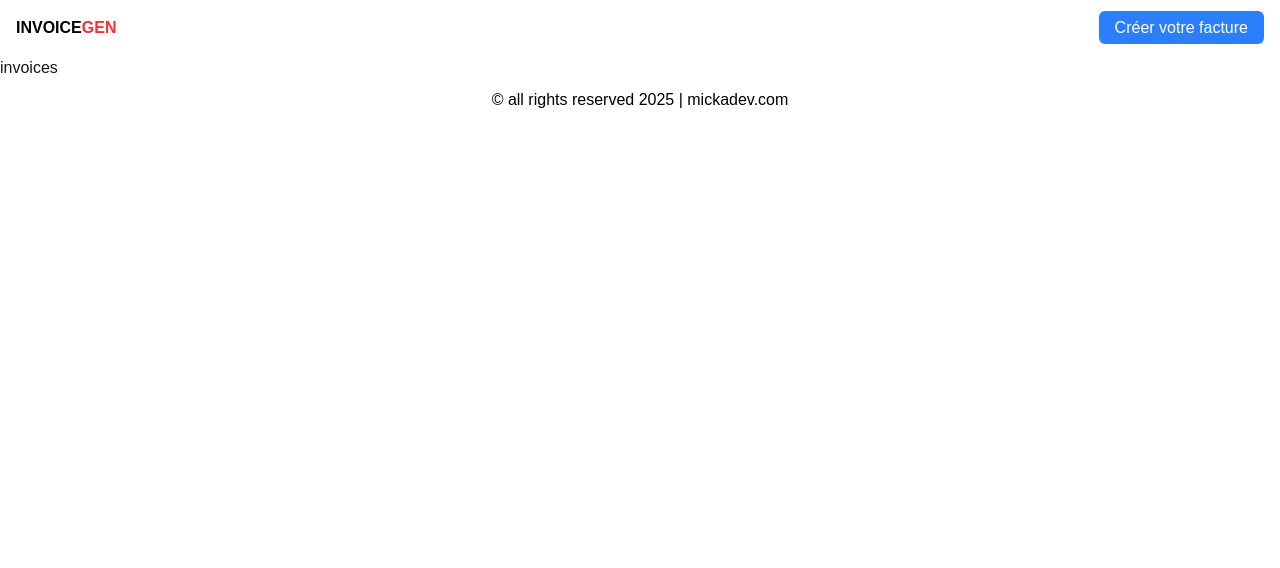
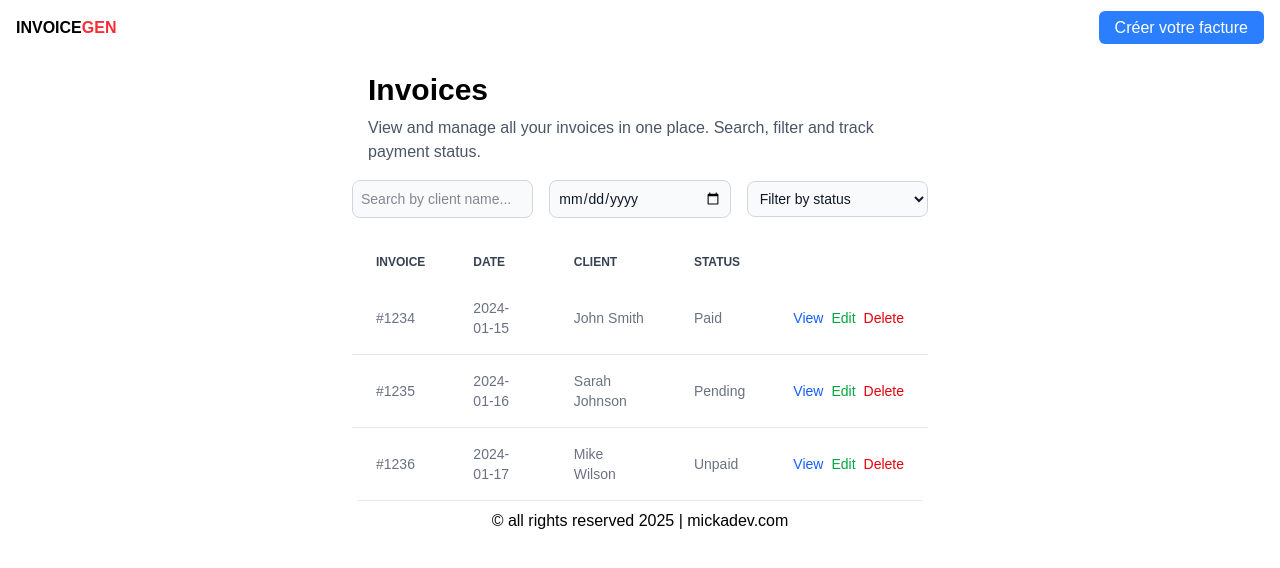
Before and after one commit to noxbike/Professional-invoice-generator, a Next.js app: page /invoices in a window 1280 px wide. Shown: the top 568 px of the page. Built offline with nearby package versions, Linux system fonts and the light colour scheme.

Commit message:
design list invoice page

```diff
--- a/src/app/globals.css
+++ b/src/app/globals.css
@@ -13,6 +13,13 @@
   --font-mono: var(--font-geist-mono);
 }
 
+@media (prefers-color-scheme: light) {
+  :root {
+    --background: #ffffff;
+    --foreground: black;
+  }
+}
+
 @media (prefers-color-scheme: dark) {
   :root {
     --background: #ffffff;
@@ -24,4 +31,5 @@ body {
   background: var(--background);
   color: var(--foreground);
   font-family: Arial, Helvetica, sans-serif;
+
 }
--- a/src/app/invoices/page.js
+++ b/src/app/invoices/page.js
@@ -1,5 +1,122 @@
 export default function Invoices() {
-  return <div>
-    invoices
+  return <div className="max-w-xl m-auto flex flex-col justify-around align-items-center">
+    <div className="p-4 gap-4">
+        <h1 className="text-3xl font-bold text-black">Invoices</h1>
+        <p className="text-gray-600 mt-2">View and manage all your invoices in one place. Search, filter and track payment status.</p>
+    </div>
+<div className="relative overflow-x-auto sm:rounded-lg">
+    <div className="flex flex-col gap-8 mb-6">
+        <div className="flex flex-row gap-4 items-center">
+            <div className="flex-1">
+                <input type="text"
+                    className="block w-full p-2 text-sm text-gray-900 border border-gray-300 rounded-lg bg-gray-50 focus:ring-blue-500 focus:border-blue-500"
+                    placeholder="Search by client name..."
+                />
+            </div>
+            <div className="flex-1">
+                <input type="date"
+                    className="block w-full p-2 text-sm text-gray-900 border border-gray-300 rounded-lg bg-gray-50 focus:ring-blue-500 focus:border-blue-500"
+                />
+            </div>
+            <div className="flex-1">
+                <select className="block w-full p-2 text-sm text-gray-900 border border-gray-300 rounded-lg bg-gray-50 focus:ring-blue-500 focus:border-blue-500">
+                    <option value="">Filter by status</option>
+                    <option value="paid">Paid</option>
+                    <option value="pending">Pending</option>
+                    <option value="unpaid">Unpaid</option>
+                </select>
+            </div>
+        </div>
+    </div>
+
+    <table className="w-full text-sm text-left rtl:text-right text-gray-500 text-gray-400">
+        <thead className="text-xs text-gray-700 uppercase text-gray-400">
+            <tr>
+                <th scope="col" className="px-6 py-3">
+                    invoice
+                </th>
+                <th scope="col" className="px-6 py-3">
+                    Date
+                </th>
+                <th scope="col" className="px-6 py-3">
+                    Client
+                </th>
+                <th scope="col" className="px-6 py-3">
+                    status
+                </th>
+                <th scope="col" className="px-6 py-3">
+                    <span className="sr-only">Voir</span>
+                </th>
+            </tr>
+        </thead>
+        <tbody>
+            <tr className="border-b bg-white border-gray-200 hover:bg-gray-50">
+                <td className="px-6 py-4">
+                    #1234
+                </td>
+                <td className="px-6 py-4">
+                    2024-01-15
+                </td>
+                <td className="px-6 py-4">
+                    John Smith
+                </td>
+                <td className="px-6 py-4">
+                    Paid
+                </td>
+                <td className="px-6 py-4 text-right">
+                    <div className="flex justify-end gap-2">
+                        <a href="#" className="font-medium text-blue-600 hover:underline">View</a>
+                        <a href="#" className="font-medium text-green-600 hover:underline">Edit</a>
+                        <a href="#" className="font-medium text-red-600 hover:underline">Delete</a>
+                    </div>
+                </td>
+            </tr>
+            <tr className="border-b bg-white border-gray-200 hover:bg-gray-50">
+                <td className="px-6 py-4">
+                    #1235
+                </td>
+                <td className="px-6 py-4">
+                    2024-01-16
+                </td>
+                <td className="px-6 py-4">
+                    Sarah Johnson
+                </td>
+                <td className="px-6 py-4">
+                    Pending
+                </td>
+                <td className="px-6 py-4 text-right">
+                    <div className="flex justify-end gap-2">
+                        <a href="#" className="font-medium text-blue-600 hover:underline">View</a>
+                        <a href="#" className="font-medium text-green-600 hover:underline">Edit</a>
+                        <a href="#" className="font-medium text-red-600 hover:underline">Delete</a>
+                    </div>
+                </td>
+            </tr>
+            <tr className=" border-b bg-white border-gray-200 hover:bg-gray-50">
+                <td className="px-6 py-4">
+                    #1236
+                </td>
+                <td className="px-6 py-4">
+                    2024-01-17
+                </td>
+                <td className="px-6 py-4">
+                    Mike Wilson
+                </td>
+                <td className="px-6 py-4">
+                    Unpaid
+                </td>
+                <td className="px-6 py-4 text-right">
+                    <div className="flex justify-end gap-2">
+                        <a href="#" className="font-medium text-blue-600 hover:underline">View</a>
+                        <a href="#" className="font-medium text-green-600 hover:underline">Edit</a>
+                        <a href="#" className="font-medium text-red-600 hover:underline">Delete</a>
+                    </div>
+                </td>
+            </tr>
+        </tbody>
+
+    </table>
+</div>
+
   </div>;
 }
--- a/src/app/layout.js
+++ b/src/app/layout.js
@@ -22,7 +22,7 @@ export default function RootLayout({ children }) {
   return (
     <html lang="en">
       <body
-        className={`${geistSans.variable} ${geistMono.variable} antialiased`}
+        className={`${geistSans.variable} ${geistMono.variable} antialiased min-h-screen`}
       >
         <nav className="flex justify-between items-center p-4 ">
           <div>
@@ -33,8 +33,8 @@ export default function RootLayout({ children }) {
           </div>
         </nav>
         {children}
-        <footer className="text-black flex justify-center items-center p-2 w-full">
-          <p>© all rights reserved 2025 | <Link href="mickadev.com">mickadev.com</Link></p>
+        <footer className="text-black bottom-0 text-center p-2 w-full">
+          <p>© all rights reserved 2025 | <Link href="https://mickadev.com">mickadev.com</Link></p>
         </footer>
       </body>
     </html>
```
Also changed, not shown: src/app/new_invoice/steps.js (+0 -26 lines).
